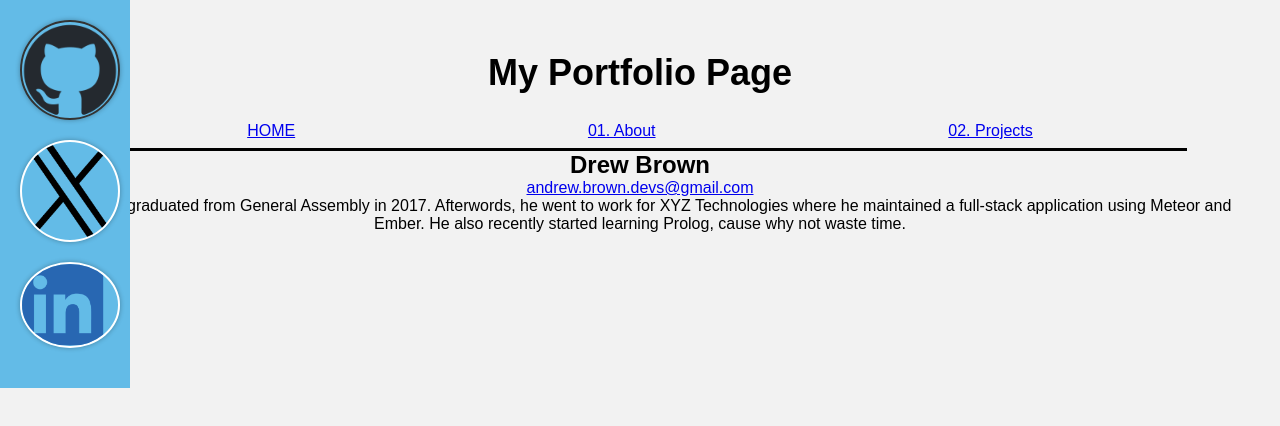
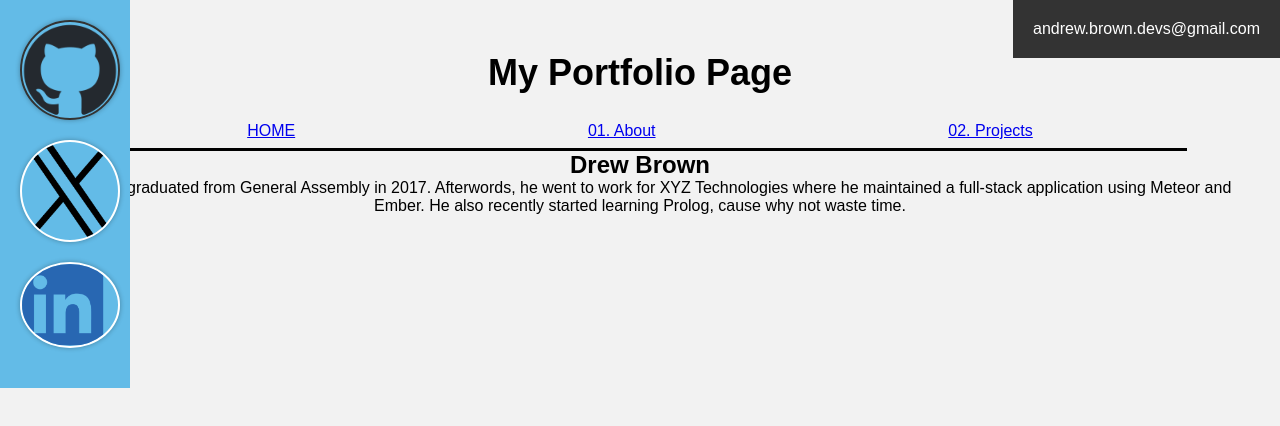
Before and after one commit to drewkybrown/portfolio, a React (Vite) app: page /about in a window 1280 px wide. Shown: the top 426 px of the page. Built offline with nearby package versions, Linux system fonts and the light colour scheme.

Commit message:
add email sidebar, import emailsidebar componenent

```diff
--- a/src/App.jsx
+++ b/src/App.jsx
@@ -4,6 +4,7 @@ import "./App.css";
 import Header from "./components/Header";
 import Footer from "./components/Footer";
 import { Route, Routes } from "react-router-dom";
+import EmailSidebar from "./components/EmailSidebar";
 
 // IMPORT PAGES
 import Home from "./pages/Home";
@@ -14,6 +15,7 @@ function App() {
   return (
     <div className="App">
       <Header />
+      <EmailSidebar /> {/* Add this line */}
       <Routes>
         <Route exact path="/" element={<Home />} />
         <Route path="/projects" element={<Projects />} />
--- /dev/null
+++ b/src/components/EmailSidebar.jsx
@@ -0,0 +1,13 @@
+import React from "react";
+
+function EmailSidebar() {
+  return (
+    <div className="email-sidebar">
+      <a href="mailto:andrew.brown.devs@gmail.com">
+        andrew.brown.devs@gmail.com
+      </a>
+    </div>
+  );
+}
+
+export default EmailSidebar;
--- a/src/pages/About.jsx
+++ b/src/pages/About.jsx
@@ -1,22 +1,22 @@
 import { useState, useEffect } from "react";
 
 function About() {
-  // create state to hold about data
+  // Create state to hold about data
   const [about, setAbout] = useState(null);
 
-  // create function to make api call
+  // Create function to make API call
   const getAboutData = async () => {
-    // make api call and get response
+    // Make API call and get response
     const response = await fetch("./about.json");
 
-    // turn response into javascript object
+    // Turn response into JavaScript object
     const data = await response.json();
 
-    // set the about state to the data
+    // Set the about state to the data
     setAbout(data);
   };
 
-  // make an initial call for the data inside a useEffect, so it only happens once on component load
+  // Make an initial call for the data inside a useEffect, so it only happens once on component load
   useEffect(() => {
     getAboutData();
   }, []);
@@ -25,14 +25,11 @@ function About() {
   const loaded = () => (
     <div>
       <h2>{about.name}</h2>
-      <p>
-        <a href={about.email}>{about.email.replace("mailto:", "")}</a>
-      </p>
       <p>{about.bio}</p>
     </div>
   );
 
-  // if data arrives return the result of loaded, if not, an h1 that says loading
+  // If data arrives, return the result of loaded; if not, display "Loading..."
   return about ? loaded() : <h1>Loading...</h1>;
 }
 
--- a/src/styles.css
+++ b/src/styles.css
@@ -75,3 +75,26 @@ h1 {
   background-color: #fff;
   box-shadow: 0 0 10px rgba(0, 0, 0, 0.1); /* Add a shadow to the content */
 }
+
+/* Email sidebar styling */
+.email-sidebar {
+  position: fixed;
+  top: 0;
+  right: 0;
+  background-color: #333;
+  color: #fff;
+  padding: 20px;
+  display: flex;
+  flex-direction: column;
+  align-items: flex-end;
+}
+
+.email-sidebar p {
+  margin: 0;
+  margin-bottom: 10px;
+}
+
+.email-sidebar a {
+  text-decoration: none;
+  color: #fff;
+}
```
